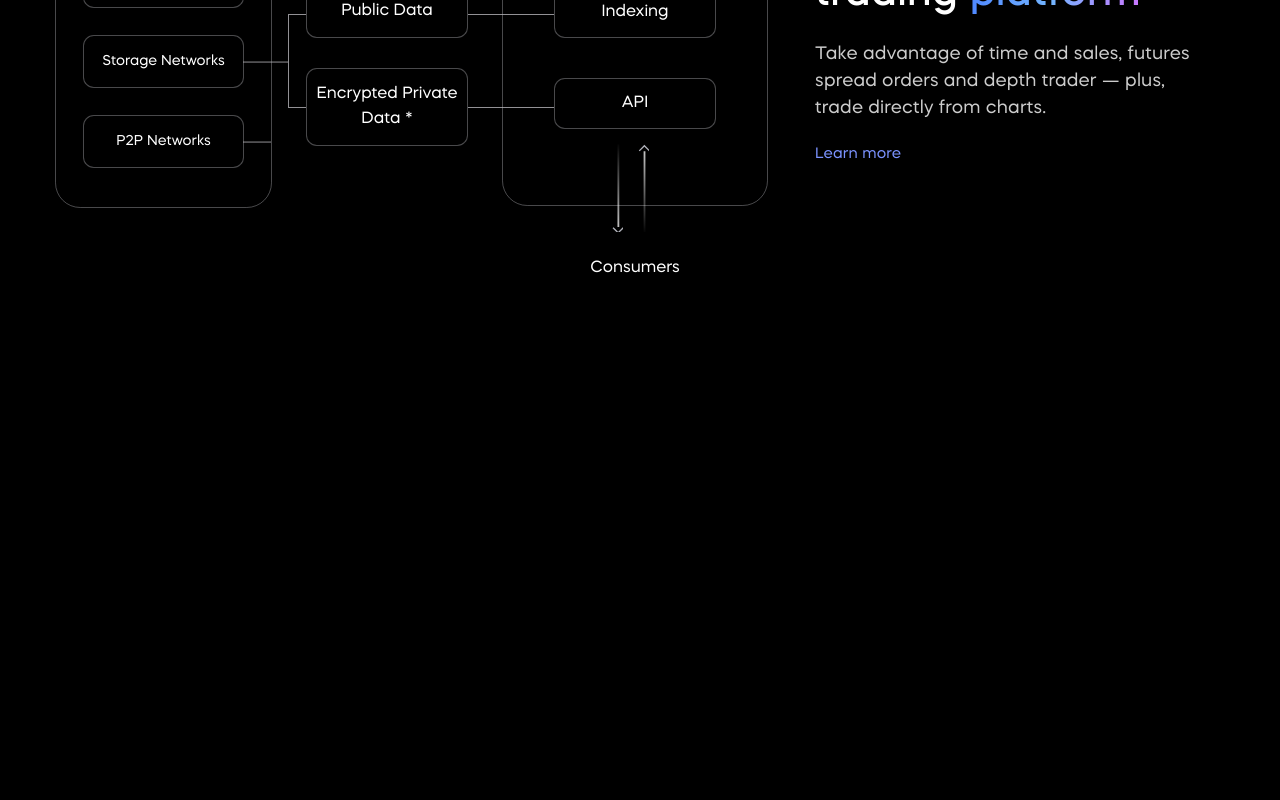
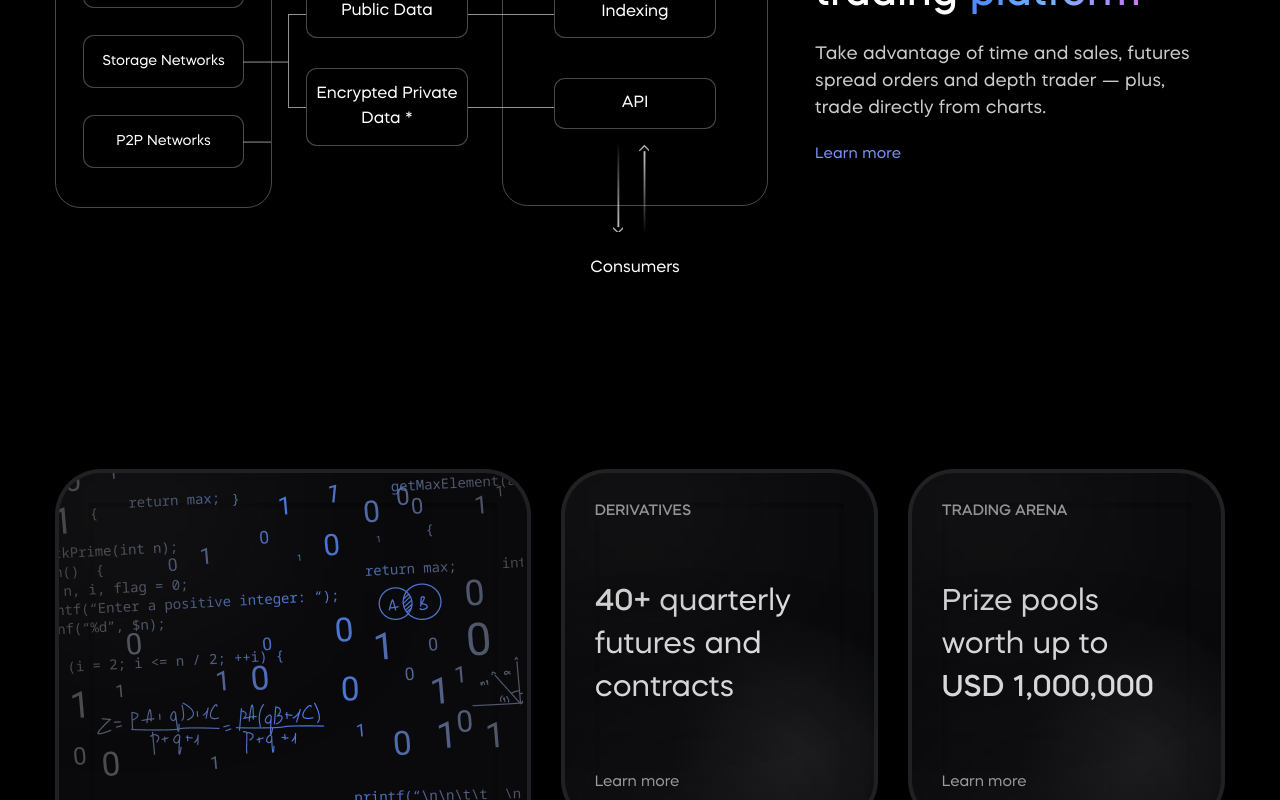
Before and after one commit to Emelya99/crypto, a React (Create React App) app: page / in a window 1280 px wide. Shown: the part 2000-2800 px from the top of the page. Before the commit the page ends 2369 px from the top, so only its background shows below. Built offline with nearby package versions, Linux system fonts and the light colour scheme.

Commit message:
added section service

```diff
--- a/src/App.js
+++ b/src/App.js
@@ -3,6 +3,7 @@ import Header from './components/Header';
 import WelcomeSection from './components/WelcomeSection';
 import About from './components/About';
 import Platform from './components/Platform';
+import Service from './components/Service';
 
 const App = () => {
   const welcomeRef = React.useRef();
@@ -19,6 +20,7 @@ const App = () => {
         <WelcomeSection onClickScroll={onClickScroll} />
         <About welcomeRef={welcomeRef} />
         <Platform />
+        <Service />
       </main>
     </div>
   );
--- a/src/components/Platform/Platform.module.scss
+++ b/src/components/Platform/Platform.module.scss
@@ -380,7 +380,7 @@
 @media(max-width:767px) {
 
     .platform {
-        padding-bottom: 100px;
+        padding-bottom: 174px;
     }
 
     .wrapper {
--- /dev/null
+++ b/src/components/Service/Service.module.scss
@@ -0,0 +1,224 @@
+.service {
+    padding-bottom: 162px;
+}
+
+.wrapper {
+    display: grid;
+    grid-template-columns: 1.5fr repeat(2, 1fr);
+    grid-template-rows: repeat(2, 1fr);
+    grid-column-gap: 30px;
+    grid-row-gap: 30px;
+}
+
+.item {
+    padding: 30px 30px;
+    background: #0A0A0D;
+    box-shadow: -7px 10px 24px 2px rgba(0, 0, 0, 0.75);
+    border-radius: 46px;
+    border: 4px solid rgba(66, 69, 73, 0.4);
+    position: relative;
+    overflow: hidden;
+
+    &::before {
+        content: '';
+        position: absolute;
+        bottom: -61px;
+        right: -50px;
+        width: 251px;
+        height: 265px;
+        background: radial-gradient(50% 50% at 50% 50%, rgba(255, 255, 255, 0.07) 0%, rgba(196, 196, 196, 0) 100%);
+    }
+
+    &::after {
+        content: '';
+        position: absolute;
+        bottom: -56px;
+        right: 88px;
+        width: 177.1px;
+        height: 86.76px;
+        background: rgba(47, 47, 45, 0.8);
+        filter: blur(97px);
+    }
+
+    &:first-child {
+        grid-area: 1 / 1 / 3 / 2;
+        position: relative;
+
+        &::before {
+            content: '';
+            position: absolute;
+            top: 0;
+            left: 0;
+            background-image: url('./first-bg.png');
+            width: 100%;
+            height: 100%;
+            background-repeat: no-repeat;
+        }
+
+        .title {
+            font-size: 40px;
+            line-height: 48px;
+            letter-spacing: 0.02em;
+            max-width: 329px;
+
+            & span {
+                background: linear-gradient(89.95deg, #487FFF -1.65%, #73B5FF 51.06%, #CB76FF 99.96%);
+                -webkit-background-clip: text;
+                -webkit-text-fill-color: transparent;
+                background-clip: text;
+                text-fill-color: transparent;
+                font-size: 40px;
+                line-height: 48px;
+                letter-spacing: 0.02em;
+            }
+        }
+    }
+
+    &:last-child {
+        grid-area: 2 / 2 / 3 / 4;
+
+        &::before {
+            content: '';
+            position: absolute;
+            top: 0;
+            right: 0;
+            background-image: url('./last-bg.png');
+            background-repeat: no-repeat;
+        }
+    }
+}
+
+.box {
+    height: 100%;
+    display: flex;
+    flex-direction: column;
+    justify-content: flex-end;
+    box-shadow: inset 0px 4px 4px rgba(0, 0, 0, 0.35);
+
+    &::after {
+        content: '';
+        position: absolute;
+        top: -9px;
+        left: -12px;
+        width: 177.1px;
+        height: 86.76px;
+        background: rgba(47, 47, 45, 0.8);
+        filter: blur(97px);
+    }
+}
+
+.subtitle {
+    font-size: 15px;
+    line-height: 18px;
+    text-transform: uppercase;
+    color: #AAAAAA;
+    font-weight: 500;
+    margin-bottom: 60px;
+}
+
+.title {
+    font-size: 30px;
+    line-height: 43px;
+    opacity: 0.9;
+    margin-bottom: 64px;
+    max-width: 225px;
+
+    span {
+        font-weight: 500;
+    }
+}
+
+.link {
+    font-family: 'Mazzard H', sans-serif;
+    color: #AAAAAA;
+
+    &:hover {
+        color: #FFF;
+    }
+}
+
+@media(max-width: 1024px) {
+
+    .service {
+        padding-bottom: 100px;
+    }
+
+    .wrapper {
+        grid-template-columns: 1.25fr repeat(2, 1fr);
+        grid-column-gap: 15px;
+        grid-row-gap: 15px;
+    }
+
+    .item {
+        padding: 30px 15px;
+
+        &:first-child {
+
+            .title {
+                font-size: 33px;
+                line-height: 39px;
+                max-width: 100%;
+
+                & span {
+                    font-size: 33px;
+                    line-height: 39px;
+                }
+            }
+        }
+    }
+
+    .title {
+        font-size: 26px;
+        line-height: 36px;
+        max-width: 200px;
+    }
+
+    .subtitle {
+        margin-bottom: 50px;
+    }
+
+    .title {
+        margin-bottom: 51px;
+    }
+}
+
+@media(max-width: 767px) {
+
+    .wrapper {
+        display: block;
+    }
+
+    .item {
+        padding: 25px 23px;
+
+        &:first-child {
+            padding-bottom: 237px;
+
+            &::before {
+                top: 46%;
+                right: 0;
+                left: auto;
+            }
+        }
+
+        &:last-child {
+            padding-bottom: 188px;
+
+            &::before {
+                top: auto;
+            }
+        }
+
+        &:not(:last-child){
+            margin-bottom: 25px;
+        }
+    }
+
+    .box {
+
+    }
+
+    .service {
+        padding-bottom: 50px;
+    }
+}
--- /dev/null
+++ b/src/components/Service/index.js
@@ -0,0 +1,65 @@
+import React from 'react';
+import styles from './Service.module.scss';
+
+const items = [
+  {
+    id: 1,
+    subtitle: 'Spot & Margin',
+    title: 'Trade ',
+    titleSecond: 'pairs with up to 10x leverage',
+    span: '200+',
+    link: 'Learn more',
+  },
+  {
+    id: 2,
+    subtitle: 'Derivatives',
+    title: '',
+    titleSecond: 'quarterly futures and contracts',
+    span: '40+',
+    link: 'Learn more',
+  },
+  {
+    id: 3,
+    subtitle: 'Trading Arena',
+    title: 'Prize pools worth up to ',
+    titleSecond: '',
+    span: 'USD 1,000,000',
+    link: 'Learn more',
+  },
+  {
+    id: 4,
+    subtitle: 'mobile app',
+    title: 'Trade anytime, ',
+    titleSecond: '',
+    span: 'anywhere',
+    link: 'Learn more',
+  },
+];
+
+const Service = () => {
+  return (
+    <section className={styles.service}>
+      <div className="container">
+        <div className={styles.wrapper}>
+          {items.map((item) => {
+            return (
+              <div className={styles.item} key={item.id}>
+                <div className={styles.box}>
+                  <p className={styles.subtitle}>{item.subtitle}</p>
+                  <h3 className={styles.title}>
+                    {item.title} <span>{item.span} </span> {item.titleSecond}
+                  </h3>
+                  <a className={styles.link} href="/#">
+                    {item.link}
+                  </a>
+                </div>
+              </div>
+            );
+          })}
+        </div>
+      </div>
+    </section>
+  );
+};
+
+export default Service;
```
Also changed, not shown: src/components/Service/first-bg.png (added), src/components/Service/last-bg.png (added).
